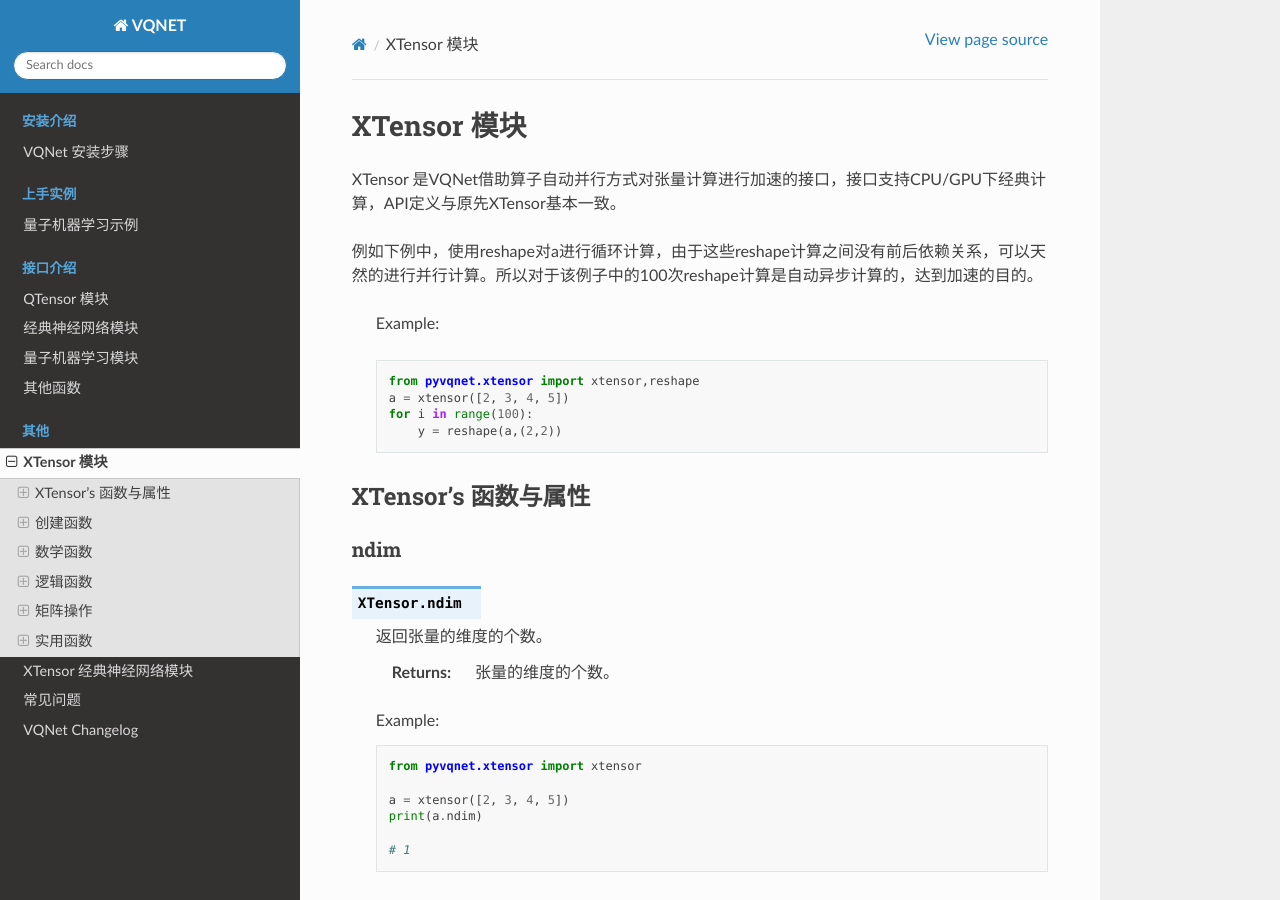
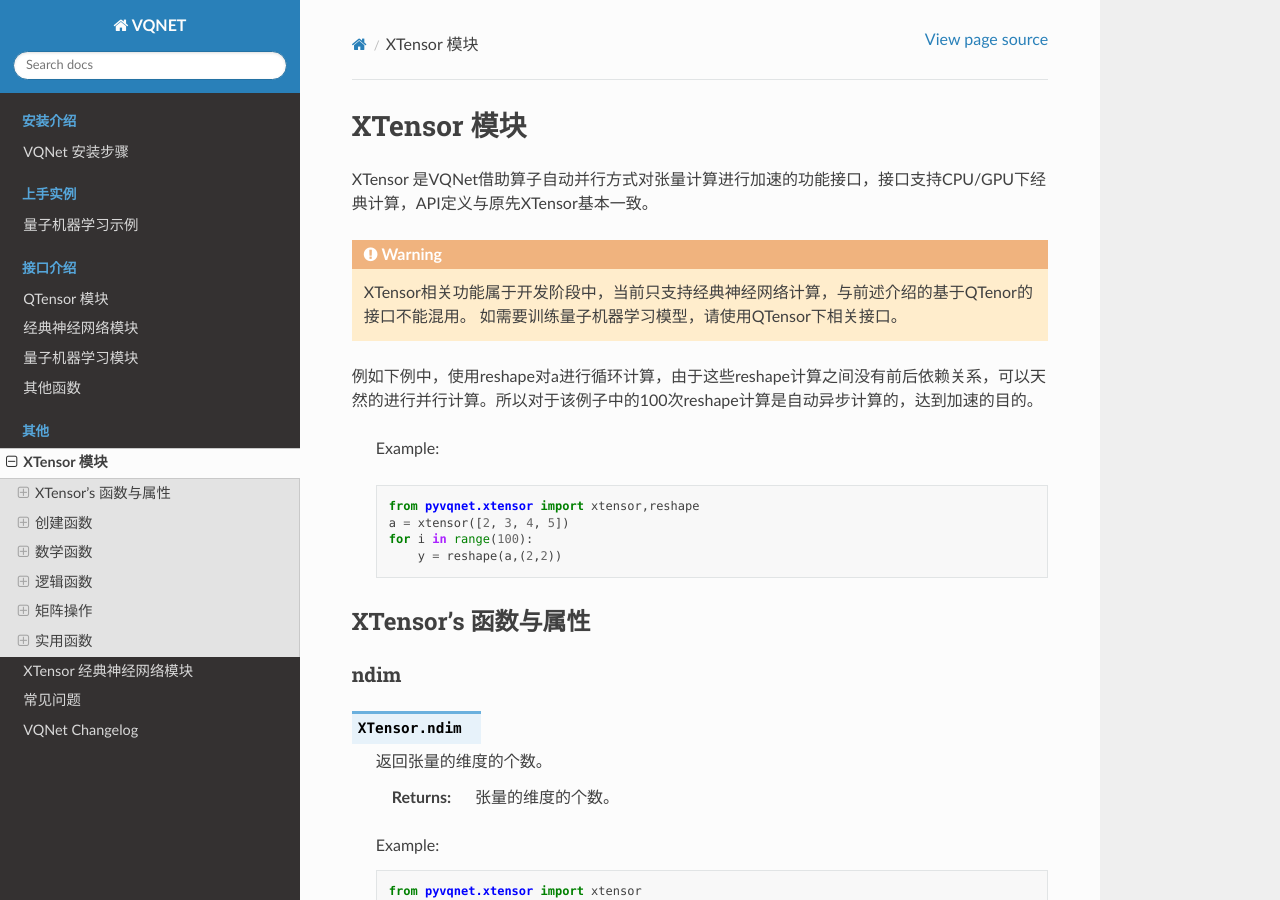
Before and after one commit to OriginQ/VQNET2.0-tutorial, a Sphinx documentation site: the page built from source/rst/xtensor.rst, in a window 1280 px wide and 900 px high. Built offline with Sphinx 7.4.7 and the Read the Docs theme 2.0.0, drawn with Linux system fonts in a browser that asks for light colours.

Commit message:
[ref] change vqc title name, add warnings for spsa, xtensor, xtensor_nn.

```diff
--- a/source/rst/xtensor.rst
+++ b/source/rst/xtensor.rst
@@ -1,7 +1,13 @@
 XTensor 模块
 ###########################
 
-XTensor 是VQNet借助算子自动并行方式对张量计算进行加速的接口，接口支持CPU/GPU下经典计算，API定义与原先XTensor基本一致。
+XTensor 是VQNet借助算子自动并行方式对张量计算进行加速的功能接口，接口支持CPU/GPU下经典计算，API定义与原先XTensor基本一致。
+
+.. warning::
+
+    XTensor相关功能属于开发阶段中，当前只支持经典神经网络计算，与前述介绍的基于QTenor的接口不能混用。
+    如需要训练量子机器学习模型，请使用QTensor下相关接口。
+
 
 例如下例中，使用reshape对a进行循环计算，由于这些reshape计算之间没有前后依赖关系，可以天然的进行并行计算。所以对于该例子中的100次reshape计算是自动异步计算的，达到加速的目的。
 
--- a/source/rst/xtensor_nn.rst
+++ b/source/rst/xtensor_nn.rst
@@ -3,6 +3,11 @@
 
 以下的经典神经网络模块均支持XTensor自动反向传播计算。当您运行前传函数以后，
 需要使用在 ``with pyvqnet.xtensor.autograd.tape()`` 的范围内定义前向计算。这样就可以将需要自动微分的算子纳入计算图中。
+
+.. warning::
+
+    XTensor相关功能属于开发阶段中，当前只支持经典神经网络计算，与前述介绍的基于QTenor的接口不能混用。
+    如需要训练量子机器学习模型，请使用QTensor下相关接口。
 
 接着执行反向函数就获取 ``requires_grad == True`` 的 `XTensor` 的计算梯度。
 一个卷积层的简单例子如下:
```
Also changed, not shown: source/rst/qnn.rst (+7 -2 lines).
